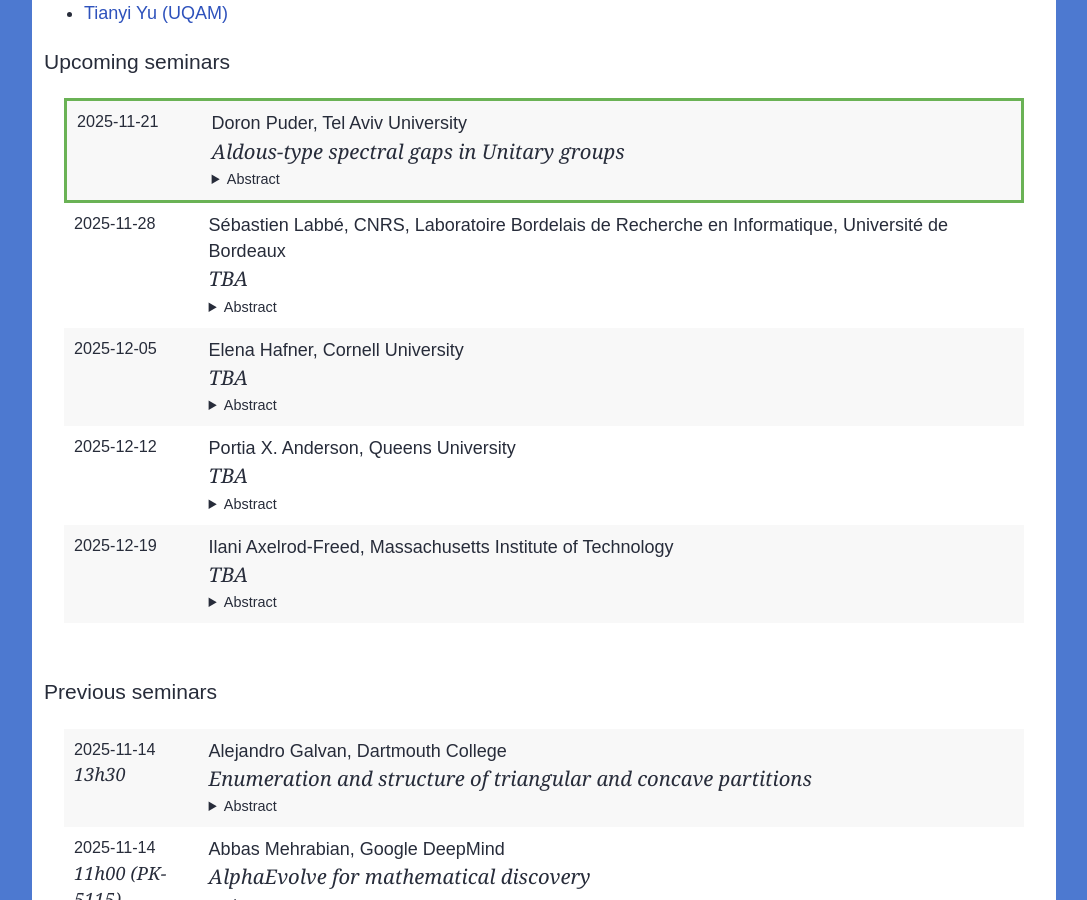
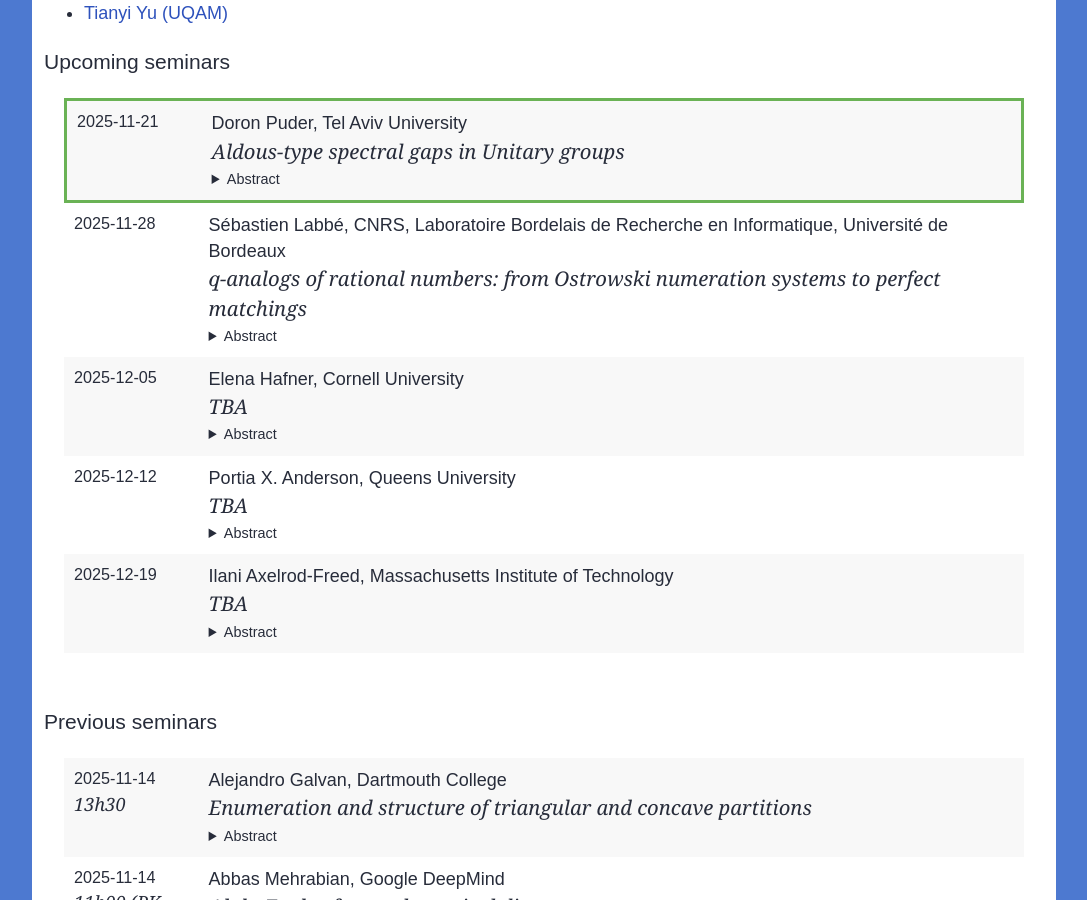
Before and after one commit to lacim-uqam/lacim-uqam.github.io, a Jekyll site: the page built from en/seminar.md, in a window 1280 px wide and 900 px high, scrolled down 787 px. Shown: the whole window, without its empty margins (96-1183 px from the left). Built offline with Jekyll 4.4.1, drawn with Linux system fonts in a browser that asks for light colours; formulas are drawn with MathJax 3; our own code applies the rules of GitHub Pages for plain Markdown files; some of the changed lines change nothing that is shown.

Commit message:
Update lacim-seminar.yml
Added Sebastien's abstract

```diff
--- a/_data/lacim-seminar.yml
+++ b/_data/lacim-seminar.yml
@@ -25,10 +25,10 @@
 - speaker: Sébastien Labbé
   affiliation:  CNRS, Laboratoire Bordelais de Recherche en Informatique, Université de Bordeaux
   title: >
-    TBA
+    $q$-analogs of rational numbers: from Ostrowski numeration systems to perfect matchings
   date: 2025-11-28
   abstract: >
-    TBA
+    We consider the $q$-deformation of rational numbers introduced recently by Morier-Genoud and Ovsienko. We propose three enumerative interpretations of these $q$-rationals: in terms of a new version of Ostrowski's numeration system for integers, in terms of order ideals of fence posets and in terms of perfect matchings of snake graphs. Contrary to previous results which are restricted to rational numbers greater than one, our interpretations work for all positive rational numbers and are based on a single combinatorial object for defining both the numerator and denominator. The proofs rest on order-preserving bijections between posets over these objects. We recover a formula for a $q$-analog of Markoff numbers. We also deduce a fourth interpretation given in terms of the integer points inside a polytope in $\mathbb{R}^k$ on both sides of a hyperplane where $k$ is the length of the continued fraction expansion. This is joint work with Jean-Christophe Aval: https://arxiv.org/abs/2511.11290.
 
 - speaker: Doron Puder
   affiliation: Tel Aviv University
```
